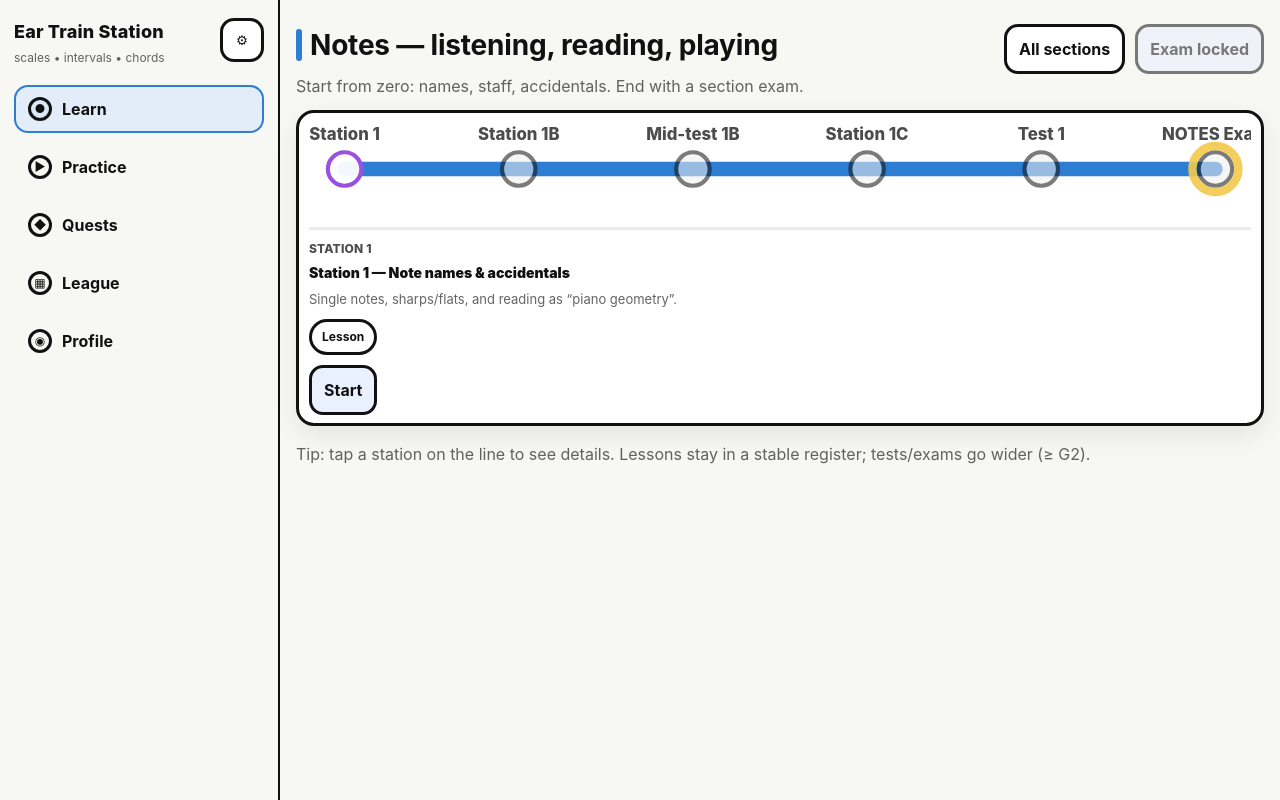
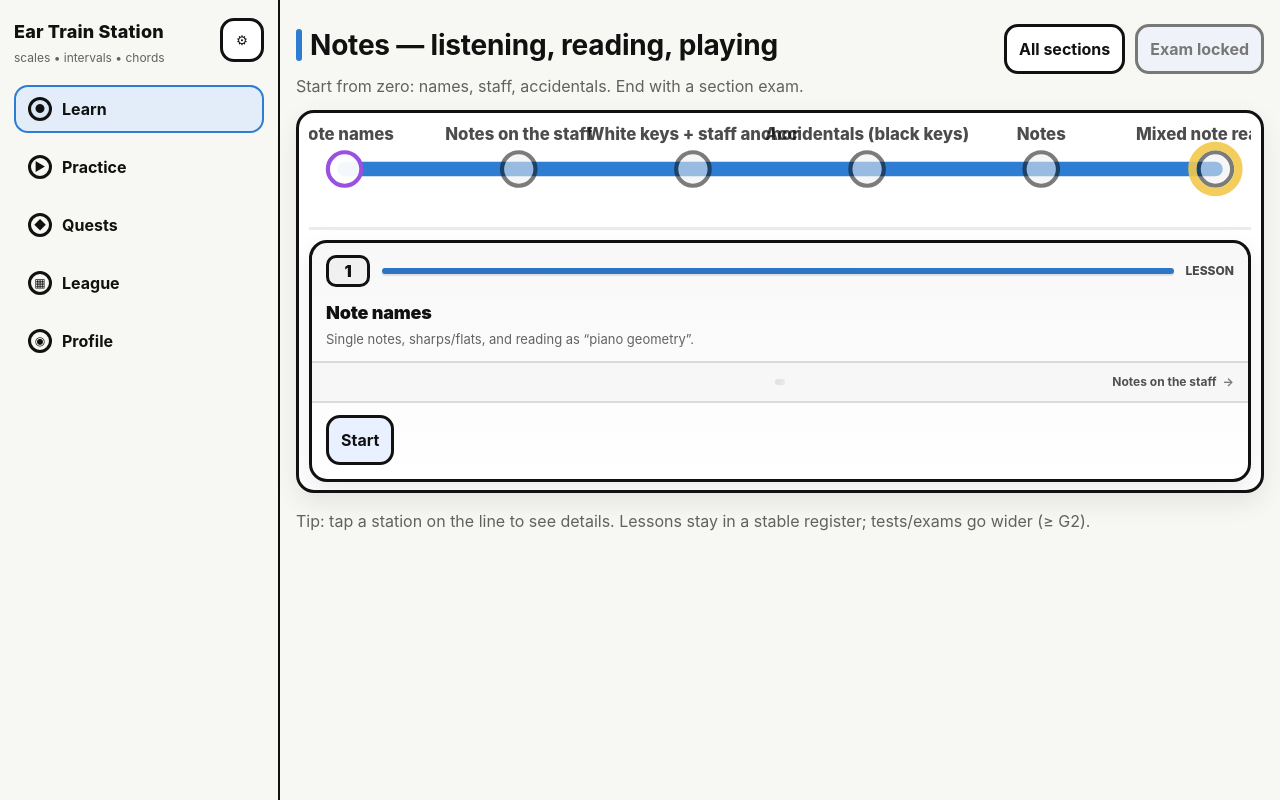
Before and after one commit to wpwcbc/ear-train-station, a React (Vite) app: page /learn/section/NOTES in a window 1280 px wide. Built offline with nearby package versions, Linux system fonts and the light colour scheme.

Commit message:
Section route: center canvas + JR-style station sign card

```diff
--- a/src/App.css
+++ b/src/App.css
@@ -288,6 +288,11 @@
   margin: 0 auto;
 }
 
+/* Section detail pages should feel like Duolingo: a centered canvas. */
+.sectionPage {
+  width: min(980px, 100%);
+}
+
 .h1 {
   margin: 0;
   font-size: 28px;
@@ -404,6 +409,17 @@
   padding: 12px 14px 10px;
 }
 
+.stationSignCode {
+  width: 44px;
+  height: 32px;
+  border-radius: 10px;
+  border: 3px solid var(--ink);
+  display: grid;
+  place-items: center;
+  font-weight: 950;
+  background: rgba(17, 17, 17, 0.03);
+}
+
 .stationSignLine {
   height: 6px;
   flex: 1;
@@ -438,8 +454,45 @@
   line-height: 1.35;
 }
 
+.stationSignNav {
+  display: grid;
+  grid-template-columns: 1fr 10px 1fr;
+  align-items: center;
+  gap: 10px;
+  padding: 10px 14px;
+  border-top: 2px solid rgba(17, 17, 17, 0.12);
+  border-bottom: 2px solid rgba(17, 17, 17, 0.12);
+  background: rgba(17, 17, 17, 0.02);
+  font-size: 12px;
+  font-weight: 750;
+  color: rgba(17, 17, 17, 0.72);
+}
+
+.stationSignNavSide {
+  display: inline-flex;
+  gap: 6px;
+  align-items: center;
+  white-space: nowrap;
+  overflow: hidden;
+  text-overflow: ellipsis;
+}
+
+.stationSignNavSide.right {
+  justify-content: flex-end;
+}
+
+.stationSignNavMid {
+  height: 6px;
+  border-radius: 999px;
+  background: linear-gradient(90deg, rgba(17, 17, 17, 0.10), rgba(17, 17, 17, 0.06));
+}
+
+.stationSignNav .arrow {
+  opacity: 0.75;
+}
+
 .stationSignActions {
-  padding: 0 14px 14px;
+  padding: 12px 14px 14px;
   display: flex;
   gap: 10px;
   flex-wrap: wrap;
--- a/src/components/SectionRoute.tsx
+++ b/src/components/SectionRoute.tsx
@@ -1,15 +1,19 @@
 import { useEffect, useMemo, useState } from 'react';
-import { Link } from 'react-router-dom';
+import { StationSignCard } from './StationSignCard';
 import type { Progress } from '../lib/progress';
 import { isStationUnlockedIn, nextUnlockedIncompleteIn, type Station } from '../lib/stations';
 import type { SectionNode } from '../lib/sectionNodes';
 
-function shortTitle(full: string): string {
-  // Keep the “station-sign” header compact: take the prefix before the em dash.
+function displayTitle(full: string): string {
+  // Prefer the content after the em dash: "Station 1 — Note names & accidentals" → "Note names & accidentals".
   const parts = full.split('—');
-  return (parts[0] ?? full).trim();
+  const core = (parts.length > 1 ? parts.slice(1).join('—') : full).trim();
+  // Keep it short: take the part before '&' if present.
+  const short = core.split('&')[0]?.trim();
+  return short || core;
 }
 
+// (unused)
 function useIsMobile(breakpointPx: number): boolean {
   const [isMobile, setIsMobile] = useState(() => {
     if (typeof window === 'undefined') return false;
@@ -73,45 +77,62 @@ export function SectionRoute({
   }
 
   const card = selectedNode ? (
-    <div className={isMobile ? 'routeSheet' : 'routeCard'} role={isMobile ? 'dialog' : undefined} aria-modal={isMobile ? true : undefined}>
-      <div className="routeCardHeader">
-        <div className="routeCardKicker">{shortTitle(selectedNode.station.title)}</div>
-        <div className="routeCardTitle">{selectedNode.station.title}</div>
-      </div>
-
-      <div className="routeCardBody">
-        <div className="routeCardBlurb">{selectedNode.station.blurb}</div>
-
-        <div className="routeCardMeta">
-          <span className={selectedNode.kind === 'lesson' ? 'pill' : selectedNode.kind === 'exam' ? 'pill warn' : 'pill strong'}>
-            {selectedNode.kind === 'exam' ? 'Exam' : selectedNode.kind === 'test' ? 'Test' : 'Lesson'}
-          </span>
-          {selectedDone ? <span className="pill ok">Done</span> : null}
-          {!selectedUnlocked ? <span className="pill muted">Locked</span> : null}
-        </div>
-
-        <div className="routeCardActions">
-          {selectedUnlocked ? (
-            <Link className="btnPrimary" to={`/lesson/${selectedNode.stationId}`} state={{ exitTo: `/learn/section/${sectionId}` }}>
-              {selectedDone ? 'Redo' : 'Start'}
-            </Link>
-          ) : (
-            <div className="sub" style={{ margin: 0 }}>
+    <div
+      className={isMobile ? 'routeSheet' : 'routeCard'}
+      role={isMobile ? 'dialog' : undefined}
+      aria-modal={isMobile ? true : undefined}
+    >
       {(() => {
         const idx = stations.findIndex((s) => s.id === selectedNode.stationId);
         const prev = idx > 0 ? stations[idx - 1] : null;
-                return prev ? `Complete “${shortTitle(prev.title)}” first to unlock.` : 'Finish the previous station(s) to unlock.';
+        const next = idx >= 0 && idx < stations.length - 1 ? stations[idx + 1] : null;
+
+        const kindLabel = selectedNode.kind === 'exam' ? 'EXAM' : selectedNode.kind === 'test' ? 'TEST' : 'LESSON';
+        const code = selectedNode.kind === 'exam' ? 'EX' : String(idx + 1);
+
+        const lockText = !selectedUnlocked
+          ? prev
+            ? `Complete “${displayTitle(prev.title)}” first to unlock.`
+            : 'Finish the previous station(s) to unlock.'
+          : undefined;
+
+        return (
+          <StationSignCard
+            accent={selectedNode.kind === 'exam' ? 'var(--route-yellow)' : 'var(--route-blue)'}
+            code={code}
+            title={displayTitle(selectedNode.station.title)}
+            subtitle={lockText ?? selectedNode.station.blurb}
+            leftLabel={prev ? displayTitle(prev.title) : undefined}
+            rightLabel={next ? displayTitle(next.title) : undefined}
+            statusRight={`${kindLabel}${selectedDone ? ' · DONE' : !selectedUnlocked ? ' · LOCKED' : ''}`}
+            actions={
+              selectedUnlocked
+                ? [
+                    {
+                      label: selectedDone ? 'Redo' : 'Start',
+                      to: `/lesson/${selectedNode.stationId}`,
+                      state: { exitTo: `/learn/section/${sectionId}` },
+                      variant: 'primary',
+                    },
+                    ...(isMobile
+                      ? [{ label: 'Close', disabled: true }]
+                      : []),
+                  ]
+                : isMobile
+                  ? [{ label: 'Close', disabled: true }]
+                  : undefined
+            }
+          />
+        );
       })()}
-            </div>
-          )}
 
       {isMobile ? (
+        <div style={{ marginTop: 10, display: 'flex', justifyContent: 'flex-end' }}>
           <button className="btn" onClick={() => setSelectedId(null)}>
             Close
           </button>
+        </div>
       ) : null}
-        </div>
-      </div>
     </div>
   ) : null;
 
@@ -140,7 +161,7 @@ export function SectionRoute({
             .filter(Boolean)
             .join(' ');
 
-          const label = shortTitle(node.station.title);
+          const label = displayTitle(node.station.title);
 
           return (
             <g
--- a/src/components/StationSignCard.tsx
+++ b/src/components/StationSignCard.tsx
@@ -12,18 +12,22 @@ export type StationSignCardAction = {
 
 export function StationSignCard(props: {
   accent: string;
+  code?: string;
   title: string;
   subtitle?: string;
+  leftLabel?: string;
+  rightLabel?: string;
   statusRight?: string;
   actions?: StationSignCardAction[];
 }) {
-  const { accent, title, subtitle, statusRight, actions } = props;
+  const { accent, code, title, subtitle, leftLabel, rightLabel, statusRight, actions } = props;
 
   const signStyle = { '--sign-accent': accent } as CSSProperties;
 
   return (
     <div className="stationSign" style={signStyle}>
       <div className="stationSignTop">
+        {code ? <div className="stationSignCode" aria-label={`Code ${code}`}>{code}</div> : null}
         <div className="stationSignLine" aria-hidden="true" />
         <div className="stationSignStatus" aria-label={statusRight ? `Status: ${statusRight}` : undefined}>
           {statusRight}
@@ -34,6 +38,14 @@ export function StationSignCard(props: {
         <div className="stationSignTitle">{title}</div>
         {subtitle ? <div className="stationSignSubtitle">{subtitle}</div> : null}
       </div>
+
+      {leftLabel || rightLabel ? (
+        <div className="stationSignNav" aria-label="neighbors">
+          <div className="stationSignNavSide">{leftLabel ? <><span className="arrow">←</span>{leftLabel}</> : null}</div>
+          <div className="stationSignNavMid" aria-hidden="true" />
+          <div className="stationSignNavSide right">{rightLabel ? <>{rightLabel}<span className="arrow">→</span></> : null}</div>
+        </div>
+      ) : null}
 
       {actions?.length ? (
         <div className="stationSignActions">
--- a/src/pages/SectionDetailPage.tsx
+++ b/src/pages/SectionDetailPage.tsx
@@ -25,7 +25,7 @@ export function SectionDetailPage({ progress, setProgress: _setProgress }: { pro
   const examUnlocked = isSectionExamUnlocked(progress, id);
 
   return (
-    <div className="page">
+    <div className="page sectionPage">
       <div className="rowBetween">
         <div>
           <h1 className="h1">{section.title}</h1>
```
Lines whose indentation alone changed are shown as unchanged.
